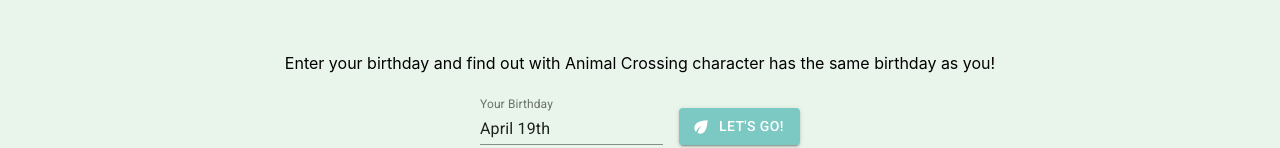
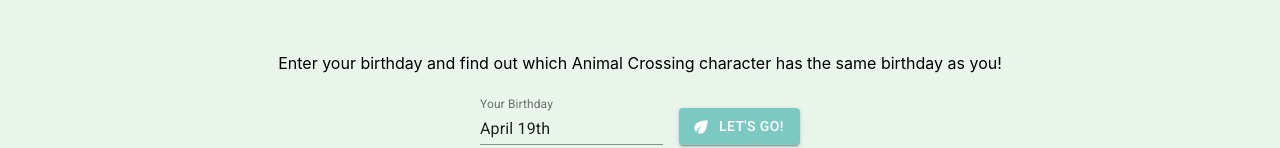
Before and after one commit to MealeaHunter/animal-crossing-birthday, a React (Create React App) app: page / in a window 1280 px wide. Shown: the part 410-558 px from the top of the page. Built offline with nearby package versions, Linux system fonts and the light colour scheme; no server answers.

Commit message:
Fix verbiage

```diff
--- a/src/UserBirthday/users-birthday.js
+++ b/src/UserBirthday/users-birthday.js
@@ -44,7 +44,7 @@
         alignItems="center"
       >
         <Grid item>
-          Enter your birthday and find out with Animal Crossing character has
+          Enter your birthday and find out which Animal Crossing character has
           the same birthday as you!
         </Grid>
 
```
